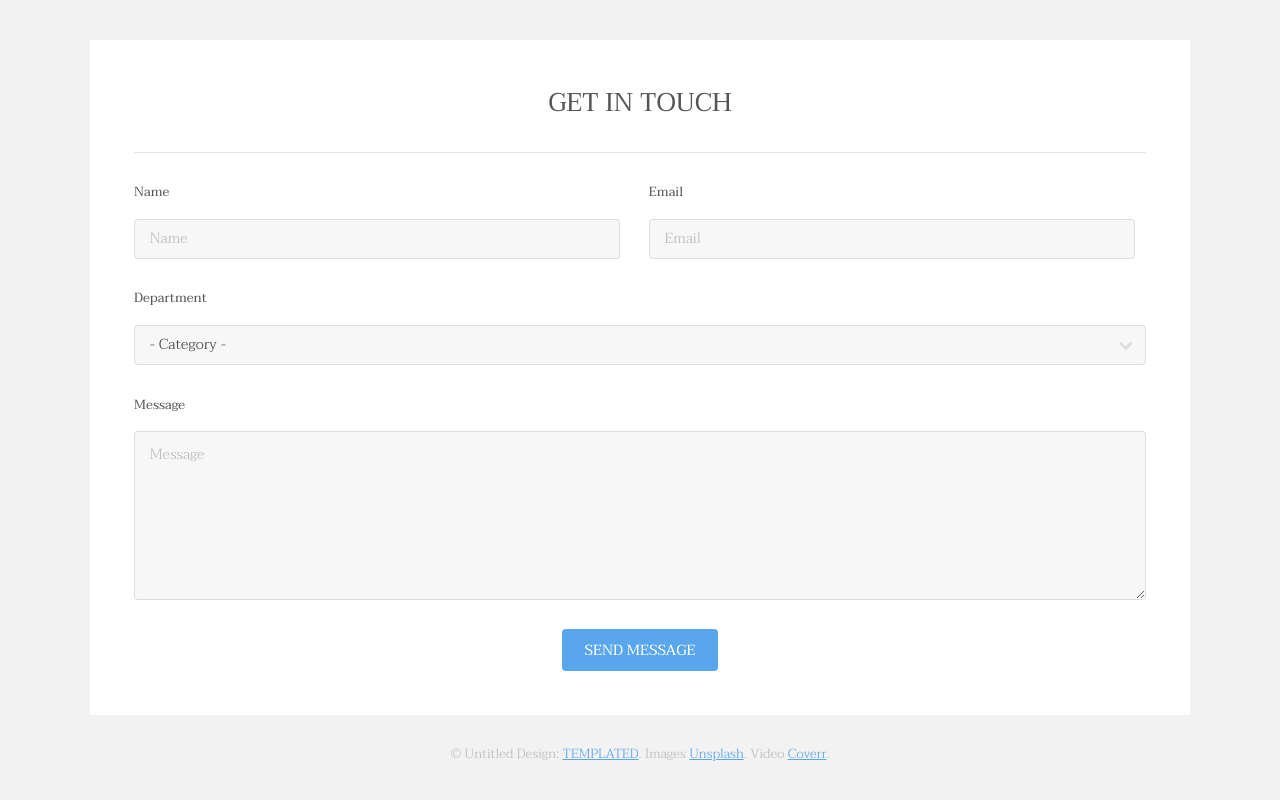
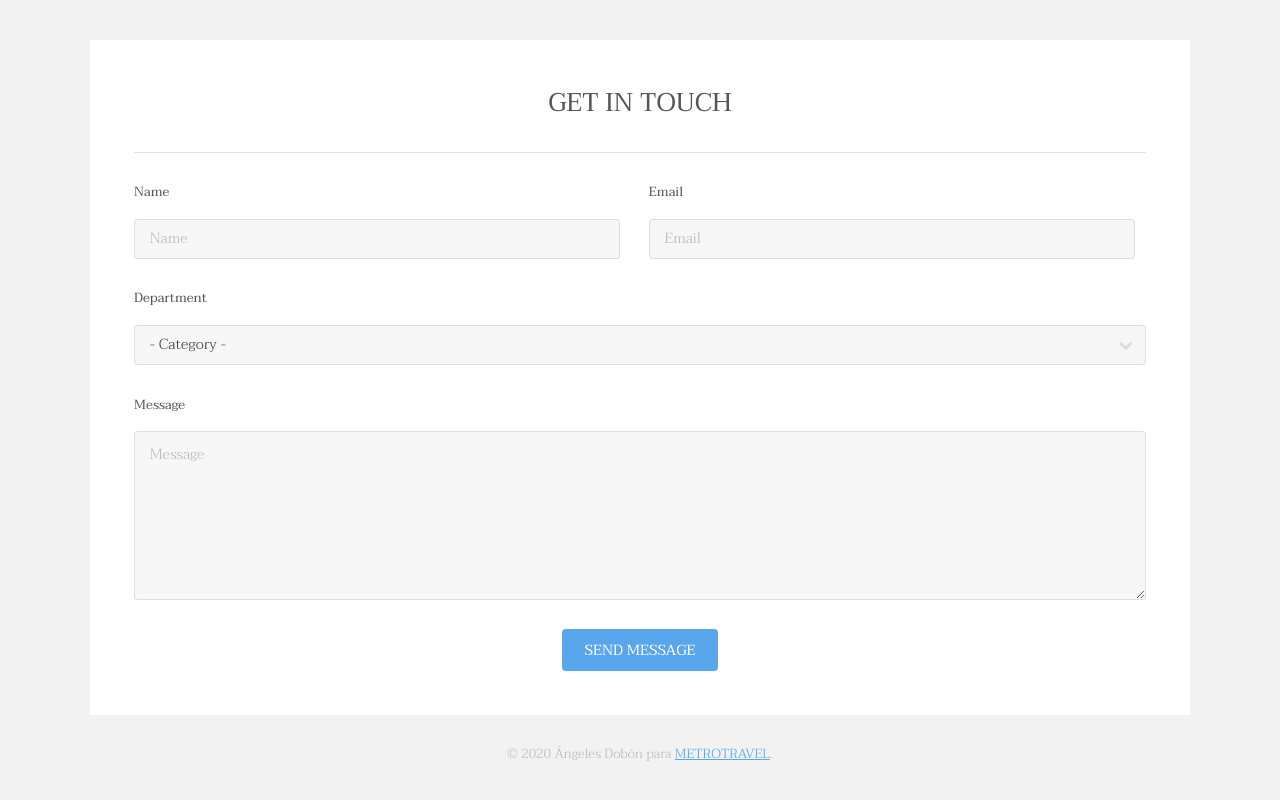
Before and after one commit to angelesdobon/04_REP_METROPOLITA, a plain HTML site: page index.html in a window 1280 px wide. Shown: the part 3231-4031 px from the top of the page. Drawn offline with Linux system fonts and the light colour scheme.

Commit message:
cambios en el pie de página por ÁNGELES

```diff
--- a/index.html
+++ b/index.html
@@ -194,7 +194,7 @@
 						</div>
 					</section>
 					<div class="copyright">
-						&copy; Untitled Design: <a href="https://templated.co/">TEMPLATED</a>. Images <a href="https://unsplash.com/">Unsplash</a>. Video <a href="http://coverr.co/">Coverr</a>.
+						&copy; 2020 Ángeles Dobón para <a href="https://metro.travel/">METROTRAVEL</a>.
 					</div>
 				</div>
 			</footer>
```
